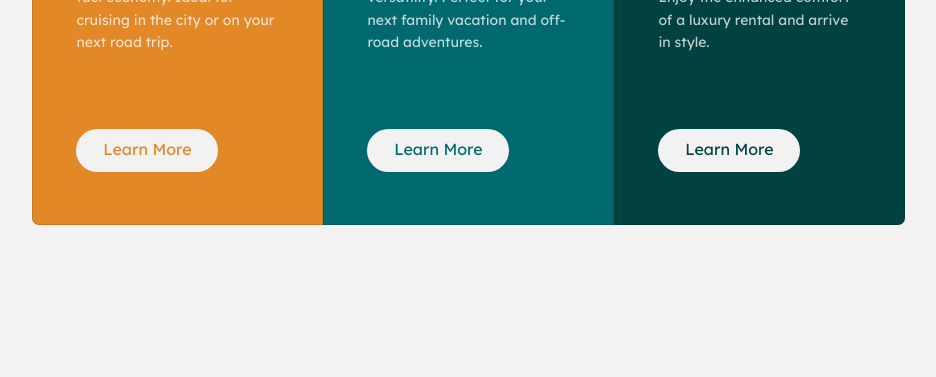
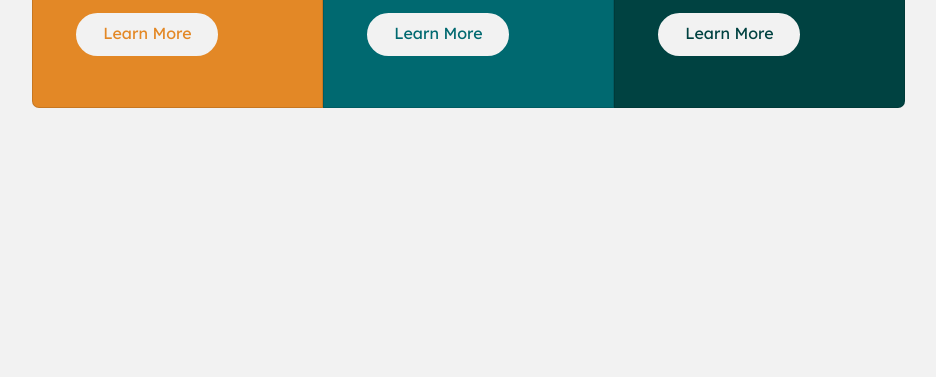
Before and after one commit to Abhi7254/3-column-preview-card.github.io, a plain HTML site: page index.html in a window 1280 px wide. Shown: the part 423-800 px from the top of the page, without its empty margins (172-1108 px from the left). Drawn offline with nearby package versions, Linux system fonts and the light colour scheme.

Commit message:
Update styles.css

```diff
--- a/css/styles.css
+++ b/css/styles.css
@@ -15,7 +15,7 @@ body {
 /* Section Properties */
 
 section {
-    margin: 168px auto 0;
+    margin: 3.2rem auto;
 }
 
 h1 {
```
